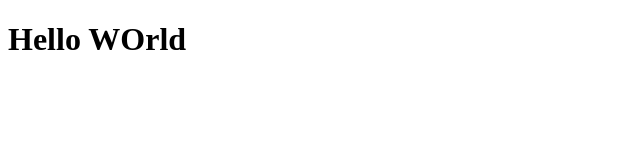
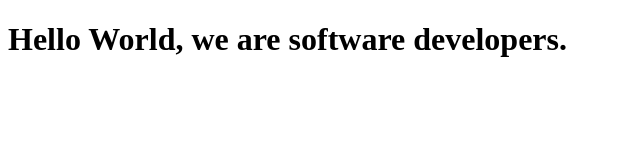
Before and after one commit to billodiallo/codingchallenge-M, a plain HTML site: page index.html in a window 1280 px wide. Shown: the whole page, without its empty margins (0-640 px from the left). Drawn offline with Linux system fonts and the light colour scheme.

Commit message:
edited message

```diff
--- a/index.html
+++ b/index.html
@@ -21,7 +21,7 @@
     - The freeCodeCamp Team
 
     -->
-    <h1>Hello WOrld </h1>
+    <h1>Hello World, we are software developers. </h1>
     <script  src="js/index.js"></script>
   </body>
 </html>
```
